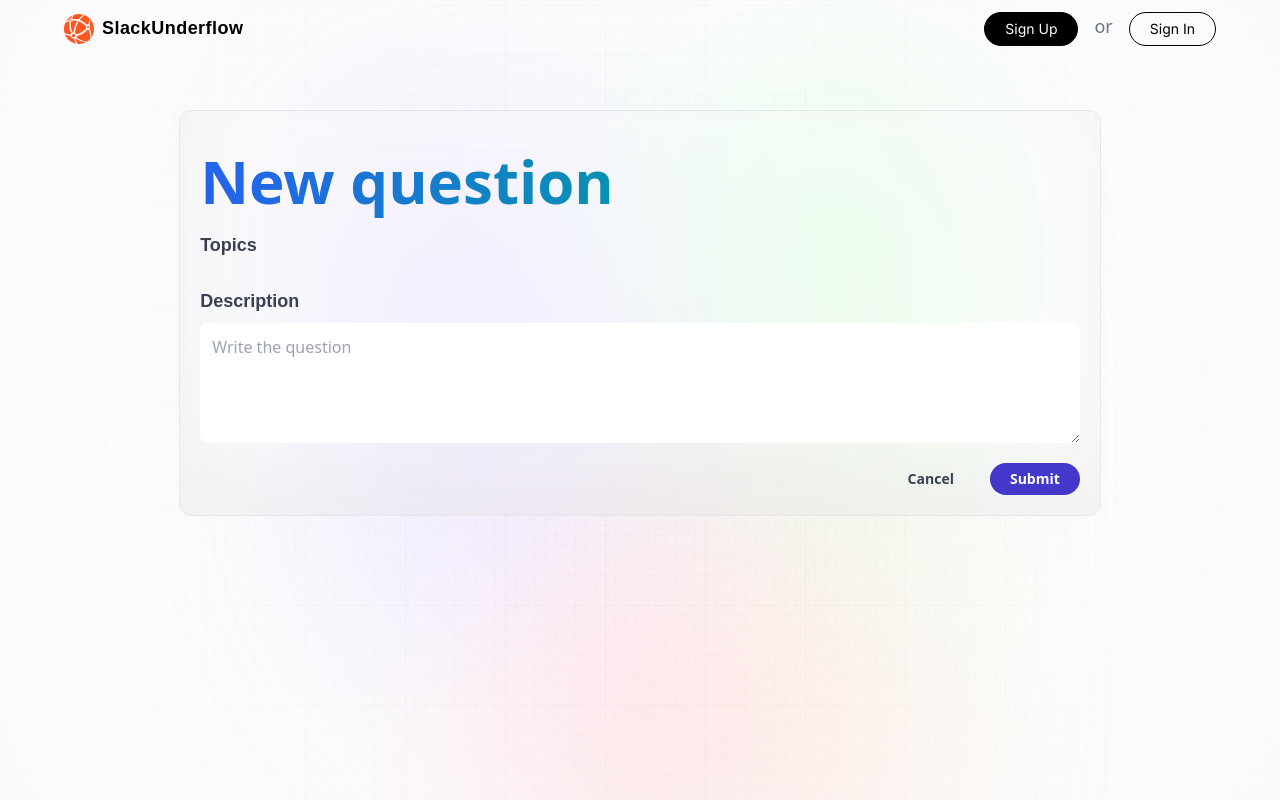
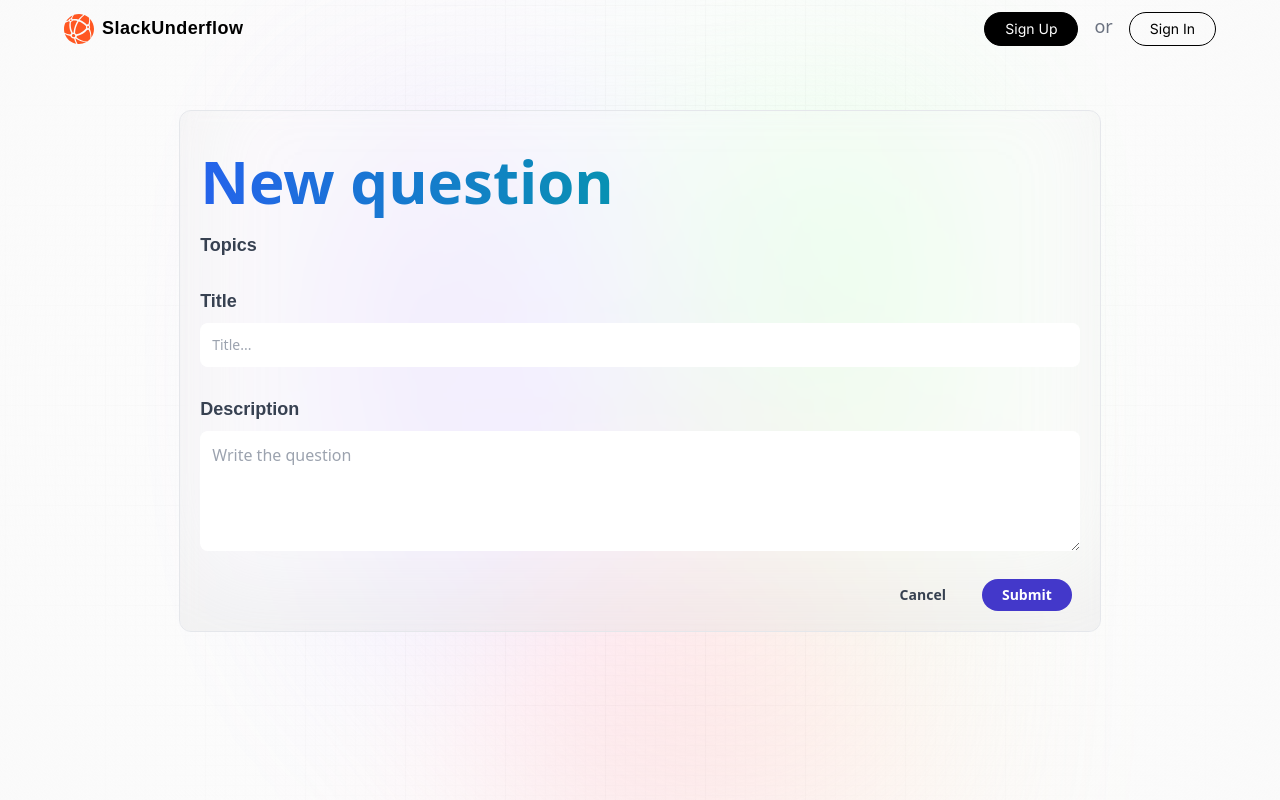
Before and after one commit to Vlad-Dima21/slack-underflow-front, a Next.js app: page /question/new in a window 1280 px wide. Built offline with nearby package versions, Linux system fonts and the light colour scheme.

Commit message:
added title to question form

```diff
--- a/components/Answers.jsx
+++ b/components/Answers.jsx
@@ -14,17 +14,17 @@ const Answers = ({ questionId, questionAuthor, baseRoute }) => {
     const allowComment = useMemo(() => currentUser && questionAuthor?.username != currentUser.userName
         , [questionAuthor, currentUser]);
     const postComment = useCallback(async (e) => {
-        e.preventDefault()
+        e.preventDefault();
         setIsSubmitting(true);
         try {
             const response = await fetchHelper({
                 url: `${baseRoute}/answer/create`,
                 method: 'POST',
                 bearer: currentUser.userToken,
-                body: {
+                body: JSON.stringify({
                     body: comment,
                     questionId: questionId
-                }
+                })
             });
             if (!response.ok) {
                 setSubmitResult('Could not add comment');
@@ -36,6 +36,7 @@ const Answers = ({ questionId, questionAuthor, baseRoute }) => {
             console.log(error);
             setSubmitResult('There was an error. Please try again');
         } finally {
+            setIsSubmitting(false);
             setComment('');
             setTimeout(() => {
                 setSubmitResult('');
--- a/components/Button.jsx
+++ b/components/Button.jsx
@@ -14,7 +14,7 @@ const ButtonType = {
 }
 
 
-const Button = ({ text, onClick, enabled, type, link, className: clsName }) => {
+const Button = ({ text, onClick, enabled, type, link, className: clsName, formRequired: formSubmit }) => {
     const className = useMemo(() => {
         switch (type) {
             case ButtonType.Fill:
@@ -38,6 +38,7 @@ const Button = ({ text, onClick, enabled, type, link, className: clsName }) => {
                 className={style}
                 onClick={onClick}
                 disabled={!enabled}
+                type={formSubmit ? 'submit' : undefined}
             >
                 {text}
             </button>
--- a/components/Question.jsx
+++ b/components/Question.jsx
@@ -12,7 +12,7 @@ import { FontAwesomeIcon } from '@fortawesome/react-fontawesome';
 import { faPenToSquare } from '@fortawesome/free-solid-svg-icons';
 
 
-const Question = ({ questionId, state, baseRoute, setIsInEdit: updateIsInEdit }) => {
+const Question = ({ questionId, state, baseRoute }) => {
     const router = useRouter();
     const [currentUser] = useCurrentUser();
     const [author, setAuthor] = useState(null);
@@ -38,26 +38,26 @@ const Question = ({ questionId, state, baseRoute, setIsInEdit: updateIsInEdit })
     const [question, setQuestion] = useState({
         topics: [],
         body: '',
-        title: 'mihnea te iubesc',
+        title: '',
     });
     const [isSubmitting, setIsSubmitting] = useState(false);
     const [actionResult, setActionResult] = useState('');
 
     const toggleIsInEdit = useCallback(() => {
         setIsInEdit(i => !i);
-        updateIsInEdit?.(!isInEdit);
-    }, [isInEdit, updateIsInEdit]);
+    }, [isInEdit]);
 
     const toggleTopic = useCallback((topic) => {
         const tIndex = question.topics.indexOf(topic);
         if (tIndex == -1) {
-            setQuestion(q => ({ ...q, topics: [...q.topics, topic] }));
+            setQuestion(q => ({ ...q, topics: [...q.topics, topic].toSorted() }));
         } else if (question.topics.length > 1) {
-            setQuestion(q => ({ ...q, topics: q.topics.toSpliced(tIndex, 1) }));
+            setQuestion(q => ({ ...q, topics: q.topics.toSpliced(tIndex, 1).toSorted() }));
         }
     }, [topics, question]);
 
-    const createQuestion = useCallback(async () => {
+    const createQuestion = useCallback(async (e) => {
+        e.preventDefault();
         setIsSubmitting(true);
         try {
             const response = await fetchHelper({
@@ -93,14 +93,15 @@ const Question = ({ questionId, state, baseRoute, setIsInEdit: updateIsInEdit })
         const fields = ['Title', 'Body', 'Topics', 'Timestamp'],
             _question = fields.reduce((acc, field) => {
                 acc[field.toLowerCase()] = question[`old${field}`];
+                acc[`old${field}`] = question[`old${field}`];
                 return acc;
             }, {});
         setQuestion(_question);
         setIsInEdit(i => !i);
-        updateIsInEdit?.(!isInEdit);
     }, [question]);
 
-    const updateQuestion = useCallback(async () => {
+    const updateQuestion = useCallback(async (e) => {
+        e.preventDefault();
         setIsSubmitting(true);
         try {
             const response = await fetchHelper({
@@ -123,6 +124,7 @@ const Question = ({ questionId, state, baseRoute, setIsInEdit: updateIsInEdit })
                     acc[field.toLowerCase()] = acc[`old${field}`] = data[field.toLowerCase()];
                     return acc;
                 }, {});
+            _question.topics = _question.oldTopics = _question.oldTopics.toSorted();
             setQuestion(_question);
             setIsInEdit(false);
         } catch (error) {
@@ -150,8 +152,8 @@ const Question = ({ questionId, state, baseRoute, setIsInEdit: updateIsInEdit })
                             acc[field.toLowerCase()] = acc[`old${field}`] = questionData[field.toLowerCase()];
                             return acc;
                         }, {});
-                    _question.title = _question.oldTitle = 'Titlu setat hardcodat pentru ca mihnea face actualizari fara sa zica';
-                    _question.topics = _question.oldTopics = ['UML']; //TODO scoate asta
+                    _question.title = _question.oldTitle = 'Titlu temporar'; //todo
+                    _question.topics = _question.oldTopics =_question.oldTopics.toSorted();
                     setQuestion(_question);
                     setAuthor(questionData.user);
                 } else {
@@ -177,7 +179,8 @@ const Question = ({ questionId, state, baseRoute, setIsInEdit: updateIsInEdit })
                 });
                 if (response.ok) {
                     const data = await response.json();
-                    setTopics(data.map(topic => topic.topic) || []);
+                    setTopics(data.map(topic => topic.topic).toSorted() || []);
+                    setQuestion(q => ({ ...q, topics: [data[0].topic] }));
                 }
             } catch (error) {
                 console.log(error);
@@ -195,7 +198,7 @@ const Question = ({ questionId, state, baseRoute, setIsInEdit: updateIsInEdit })
                 <h1 className='head_text text-left'>
                     <span className='blue_gradient'>{title}</span>
                 </h1>
-                {!isInEdit && (<button
+                {isAuthor && !isInEdit && (<button
                     className='text-3xl h-min self-end pb-2 ml-2'
                     onClick={() => toggleIsInEdit(i => !i)}>
                     <FontAwesomeIcon icon={faPenToSquare} />
@@ -204,7 +207,7 @@ const Question = ({ questionId, state, baseRoute, setIsInEdit: updateIsInEdit })
             <div className='flex flex-col'>
             <span className='form-label'>Topics</span>
             <div className='mt-2 flex align-middle gap-2 sm:gap-4'>
-                {(isInEdit ? topics : question.topics).map(topic => (
+                {(isInEdit ? topics : question.topics)?.map(topic => (
                     <Topic
                         key={topic}
                         enabled={isInEdit}
@@ -215,6 +218,22 @@ const Question = ({ questionId, state, baseRoute, setIsInEdit: updateIsInEdit })
                 ))}
             </div>
             </div>
+            <form
+              className='flex flex-col gap-7'
+              onSubmit={isNewQuestion ? createQuestion : updateQuestion}>
+              <label>
+                <span className='form-label'>
+                    Title
+                </span>
+                <input
+                    disabled={!isInEdit}
+                    value={question.title}
+                    onChange={e => setQuestion(q => ({ ...q, title: e.target.value }))}
+                    placeholder='Title...'
+                    className='form_input !text-black'
+                    required
+                />
+                </label>
                 <label>
                 <span className='form-label'>
                     Description
@@ -225,10 +244,11 @@ const Question = ({ questionId, state, baseRoute, setIsInEdit: updateIsInEdit })
                     onChange={e => setQuestion(q => ({ ...q, body: e.target.value }))}
                     placeholder='Write the question'
                     className='form_textarea !text-black'
+                    required
                 />
                 </label>
-            <div className='flex justify-between'>
-                <span className='px-2 py-1 text-red-500'>{actionResult}</span>
+                <div className='mx-2 flex justify-between'>
+                    <span className='text-red-500'>{actionResult}</span>
                     {isInEdit && <div className='flex align-middle sm:gap-4 gap-2'>
                         <Button
                             text='Cancel'
@@ -239,13 +259,14 @@ const Question = ({ questionId, state, baseRoute, setIsInEdit: updateIsInEdit })
                         />
                         <Button
                             text='Submit'
+                            formSubmit={true}
                             enabled={!isSubmitting}
                             type={ButtonType.Fill}
-                        onClick={isNewQuestion ? createQuestion : updateQuestion}
                             className='!text-white !bg-indigo-700 hover:!bg-indigo-600'
                         />
                     </div>}
                 </div>
+            </form>
         </div>
         {state != QuestionState.New && <Answers
             questionId={questionId}
```
Lines whose indentation alone changed are shown as unchanged.
